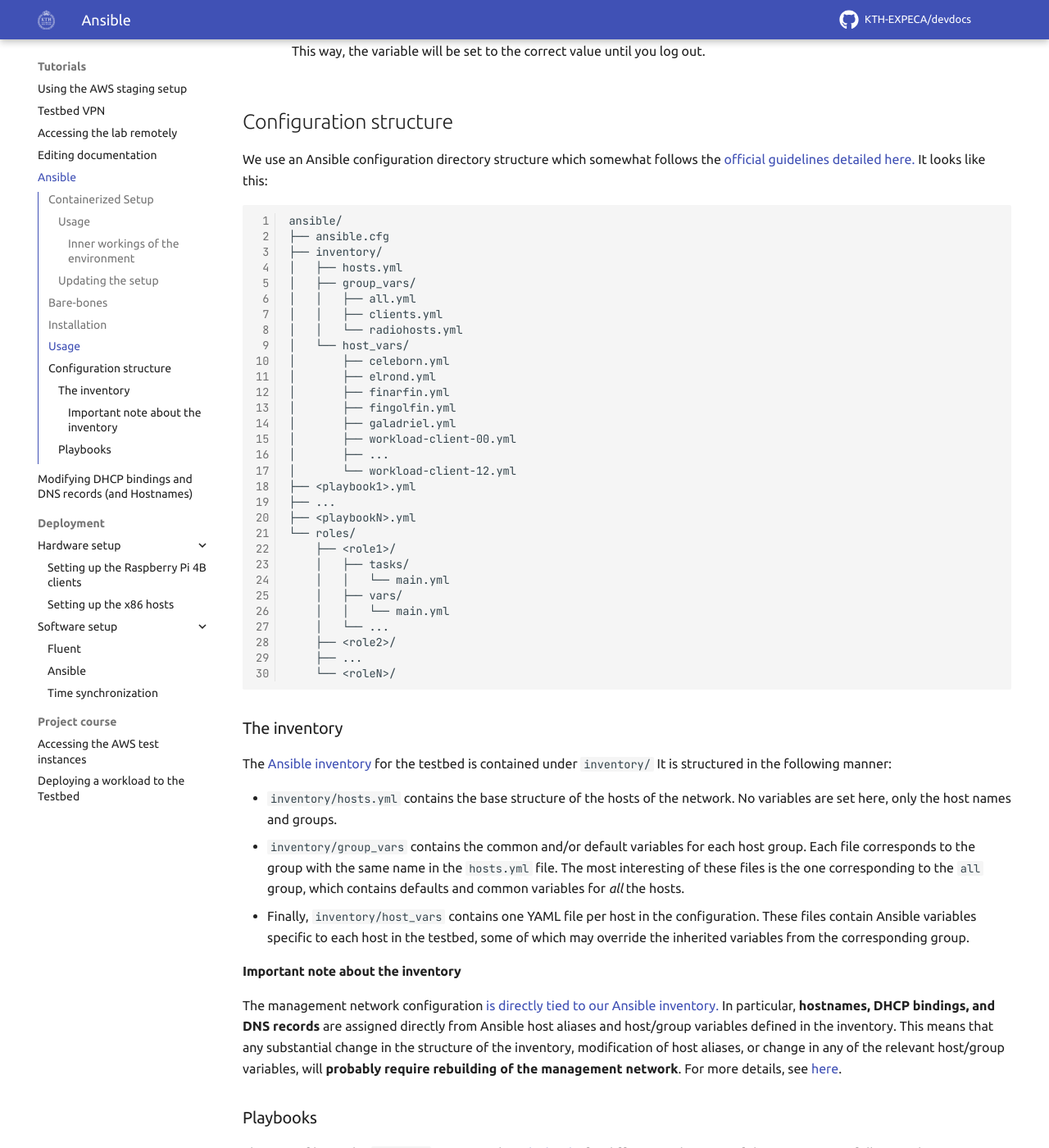
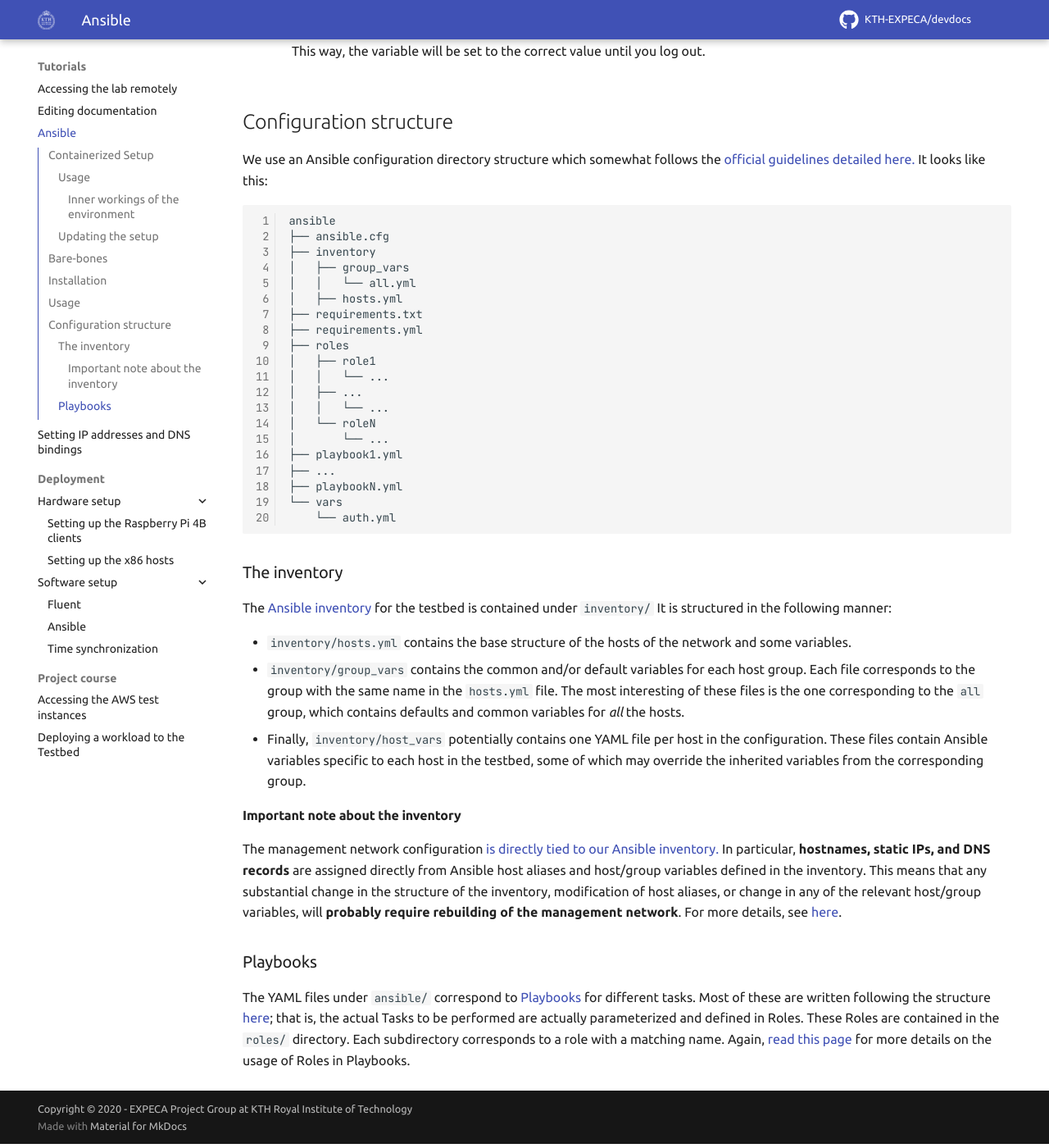
Before and after one commit to KTH-EXPECA/devdocs, an MkDocs documentation site: the page built from docs/tutorials/ansible.md, in a window 1280 px wide and 1400 px high, scrolled down 4236 px. Shown: the whole window at 82% size. Built offline with MkDocs 1.6.1 and Material for MkDocs 9.7.7, drawn with Linux system fonts in a browser that asks for light colours; comment, search, counter and statistics services are not loaded.

````diff
--- a/docs/tutorials/ansible.md
+++ b/docs/tutorials/ansible.md
@@ -197,36 +197,26 @@ We use an Ansible configuration directory structure which somewhat follows the [
 It looks like this:
 
 ``` text
-ansible/
+ansible
 ├── ansible.cfg
-├── inventory/
-│   ├── hosts.yml
-│   ├── group_vars/
-│   │   ├── all.yml
-│   │   ├── clients.yml
-│   │   └── radiohosts.yml
-│   └── host_vars/
-│       ├── celeborn.yml
-│       ├── elrond.yml
-│       ├── finarfin.yml
-│       ├── fingolfin.yml
-│       ├── galadriel.yml
-│       ├── workload-client-00.yml
-│       ├── ...
-│       └── workload-client-12.yml
-├── <playbook1>.yml
+├── inventory
+│   ├── group_vars
+│   │   └── all.yml
+│   ├── hosts.yml
+├── requirements.txt
+├── requirements.yml
+├── roles
+│   ├── role1
+│   │   └── ...
+│   ├── ...
+│   │   └── ...
+│   └── roleN
+│       └── ...
+├── playbook1.yml
 ├── ...
-├── <playbookN>.yml
-└── roles/
-    ├── <role1>/
-    │   ├── tasks/
-    │   │   └── main.yml
-    │   ├── vars/
-    │   │   └── main.yml
-    │   └── ...
-    ├── <role2>/
-    ├── ...
-    └── <roleN>/
+├── playbookN.yml
+└── vars
+    └── auth.yml
 ```
 
 ### The inventory
@@ -234,20 +224,19 @@ ansible/
 The [Ansible inventory](https://docs.ansible.com/ansible/latest/user_guide/intro_inventory.html) for the testbed is contained under `inventory/`
 It is structured in the following manner:
 
-- `inventory/hosts.yml` contains the base structure of the hosts of the network.
-  No variables are set here, only the host names and groups.
+- `inventory/hosts.yml` contains the base structure of the hosts of the network and some variables.
 - `inventory/group_vars` contains the common and/or default variables for each host group.
   Each file corresponds to the group with the same name in the `hosts.yml` file.
   The most interesting of these files is the one corresponding to the `all` group, which contains defaults and common variables for *all* the hosts.
-- Finally, `inventory/host_vars` contains one YAML file per host in the configuration.
+- Finally, `inventory/host_vars` potentially contains one YAML file per host in the configuration.
   These files contain Ansible variables specific to each host in the testbed, some of which may override the inherited variables from the corresponding group.
 
 #### Important note about the inventory
 
 The management network configuration [is directly tied to our Ansible inventory.](./adding_dhcp_dns_bindings.md)
-In particular, **hostnames, DHCP bindings, and DNS records** are assigned directly from Ansible host aliases and host/group variables defined in the inventory.
+In particular, **hostnames, static IPs, and DNS records** are assigned directly from Ansible host aliases and host/group variables defined in the inventory.
 This means that any substantial change in the structure of the inventory, modification of host aliases, or change in any of the relevant host/group variables, will **probably require rebuilding of the management network**.
-For more details, see [here](./adding_dhcp_dns_bindings.md).
+For more details, see [here](./ips_dns_bindings.md).
 
 
 ### Playbooks
````
Also changed, not shown: docs/tutorials/adding_dhcp_dns_bindings.md (deleted, +0 -78 lines), docs/tutorials/ips_dns_bindings.md (added, +113 -0 lines), docs/tutorials/testbed_vpn.md (deleted, +0 -92 lines), docs/tutorials/using_aws.md (deleted, +0 -175 lines), docs/tutorials/.pages.
